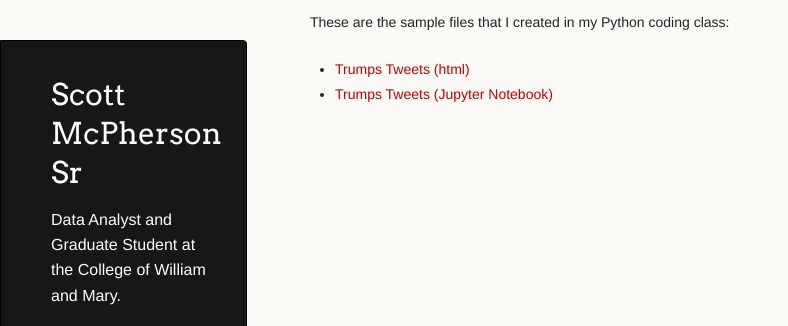
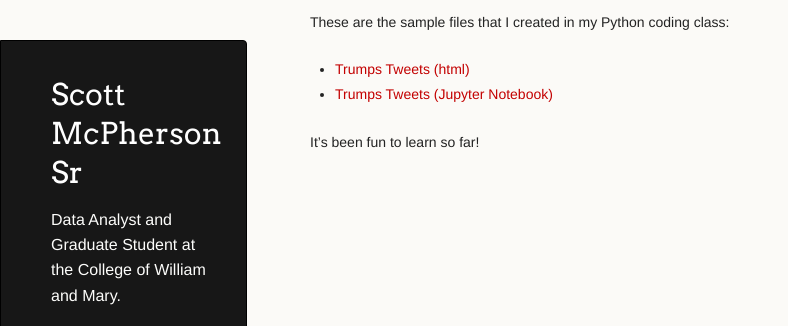
Before and after one commit to swmcpherson19/swmcpherson19.github.io, a Jekyll site: the page built from trumpstweets/index.md, in a window 1280 px wide. Shown: the top 326 px of the page, without its empty margins (0-788 px from the left). Built offline with Jekyll 4.4.1, drawn with Linux system fonts in a browser that asks for light colours; our own code applies the rules of GitHub Pages for plain Markdown files.

Commit message:
Update index.md

```diff
--- a/trumpstweets/index.md
+++ b/trumpstweets/index.md
@@ -1,3 +1,5 @@
 These are the sample files that I created in my Python coding class:
  - [Trumps Tweets (html)](/M5 Trumps Tweets.html)
  - [Trumps Tweets (Jupyter Notebook)](/M5 Trumps Tweets.ipynb)
+
+ It's been fun to learn so far!
```
